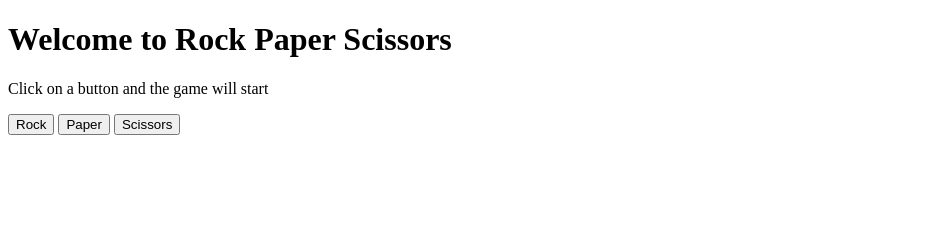
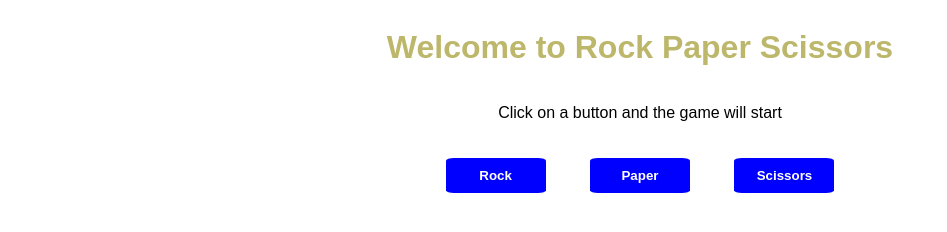
Before and after one commit to Mimmolucio/rock-paper-scissors, a plain HTML site: page index.html in a window 1280 px wide. Shown: the whole page, without its empty margins (0-947 px from the left). Drawn offline with Linux system fonts and the light colour scheme.

Commit message:
finished UI

```diff
--- a/index.html
+++ b/index.html
@@ -3,6 +3,7 @@
 
 <head>
     <meta charset="UTF-8">
+    <link rel="stylesheet" href="style.css">
     <meta http-equiv="X-UA-Compatible" content="IE=edge">
     <meta name="viewport" content="width=device-width, initial-scale=1.0">
     <title>Document</title>
@@ -13,9 +14,10 @@
     <div id="gameUI">
         <h1>Welcome to Rock Paper Scissors</h1>
         <p>Click on a button and the game will start</p>
-        <button id="rock">Rock</button>
-        <button id="paper">Paper</button>
-        <button id="scissors">Scissors</button>
+        <div class="gameButtons"><button id="rock">Rock</button>
+            <button id="paper">Paper</button>
+            <button id="scissors">Scissors</button>
+        </div>
         <script src="./script.js"></script>
     </div>
     <div id="score"></div>
--- /dev/null
+++ b/style.css
@@ -0,0 +1,33 @@
+body {
+    font-family: sans-serif;
+    display: flex;
+    flex-direction: column;
+    align-items: center;
+}
+
+h1 {
+    color:darkkhaki
+}
+
+button {
+    background-color: blue;
+    color: white;
+    font-weight: bolder;
+    padding: 10px;
+    border-style: none;
+    border-radius: 8%;
+    margin: 20px;
+    width: 100px;
+}
+
+#gameUI {
+    display: flex;
+    flex-direction: column;
+    align-items: center;
+}
+
+#score {
+    margin: 50px;
+    font-weight: bolder;
+    text-decoration-line: underline;
+}
```
